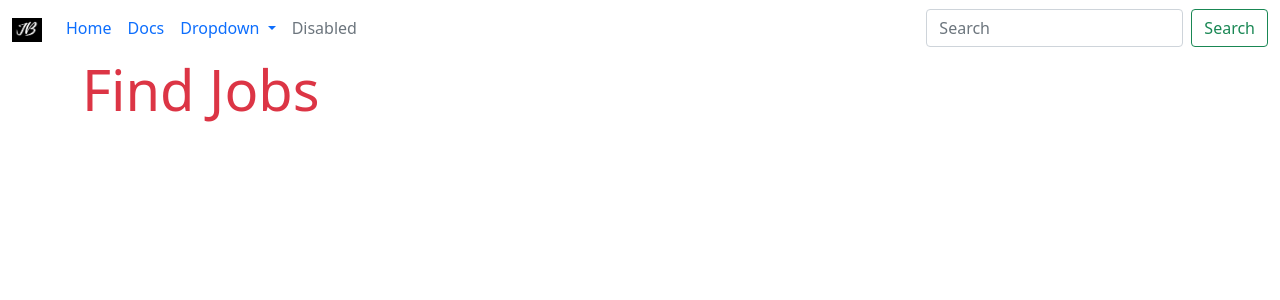
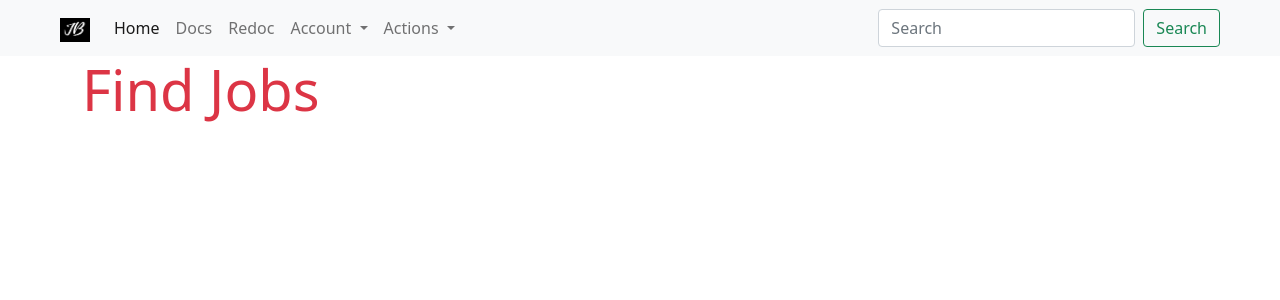
Before and after one commit to xychen35/job-portal, a FastAPI app: page / in a window 1280 px wide. Shown: the top 300 px of the page. Run offline with FastAPI, Linux system fonts and the light colour scheme; data that the repository does not hold is empty.

Commit message:
Updated code for search action

```diff
--- a/backend/db/repository/jobs.py
+++ b/backend/db/repository/jobs.py
@@ -36,3 +36,7 @@
     existing_job.delete(synchronize_session=False)
     db.commit()
     return 1
+
+def search_job_by_title(query: str, db: Session):
+    jobs = db.query(Job).filter(Job.title.contains(query))
+    return jobs
--- a/backend/templates/components/navbar.html
+++ b/backend/templates/components/navbar.html
@@ -1,7 +1,12 @@
-<nav class="navbar navbar-expand-lg bg-body-tertiary">
+<nav class="navbar navbar-expand-lg navbar-light bg-light px-5">
   <div class="container-fluid">
-    <a class="navbar-brand" href="#">
-        <img src="{{ url_for('static', path='images/logo.png')}}" alt="Jobboard navbar image", width="30", height="24">
+    <a class="navbar-brand" href="/">
+      <img
+        src="{{ url_for('static', path='images/logo.png') }}"
+        alt=""
+        width="30"
+        height="24"
+      />
     </a>
     <button
       class="navbar-toggler"
@@ -22,6 +27,9 @@
         <li class="nav-item">
           <a class="nav-link" href="/docs/">Docs</a>
         </li>
+        <li class="nav-item">
+          <a class="nav-link" href="/redoc/">Redoc</a>
+        </li>
         <li class="nav-item dropdown">
           <a
             class="nav-link dropdown-toggle"
@@ -30,22 +38,39 @@
             data-bs-toggle="dropdown"
             aria-expanded="false"
           >
-            Dropdown
+            Account
           </a>
           <ul class="dropdown-menu">
-            <li><a class="dropdown-item" href="#">Action</a></li>
-            <li><a class="dropdown-item" href="#">Another action</a></li>
-            <li><hr class="dropdown-divider" /></li>
-            <li><a class="dropdown-item" href="#">Something else here</a></li>
+            <li><a class="dropdown-item" href="/register/">Sign-up</a></li>
+            <li>
+              <a class="dropdown-item" href="/losgin/">Login</a>
+            </li>
           </ul>
         </li>
-        <li class="nav-item">
-          <a class="nav-link disabled">Disabled</a>
+        <li class="nav-item dropdown">
+          <a
+            class="nav-link dropdown-toggle"
+            href="#"
+            role="button"
+            data-bs-toggle="dropdown"
+            aria-expanded="false"
+          >
+            Actions
+          </a>
+          <ul class="dropdown-menu">
+            <li>
+              <a class="dropdown-item" href="/post-a-job/">Create a job post</a>
+            </li>
+            <li>
+              <a class="dropdown-item" href="/delete-job/">Delete a job</a>
+            </li>
+          </ul>
         </li>
       </ul>
-      <form class="d-flex" role="search">
+      <form class="d-flex" role="search" action="/search/">
         <input
           class="form-control me-2"
+          name="query"
           type="search"
           placeholder="Search"
           aria-label="Search"
--- a/backend/templates/jobs/homepage.html
+++ b/backend/templates/home/homepage.html
@@ -1,6 +1,9 @@
 {% extends "base/base.html" %} {% block title %}
 <title>New Job-board</title>
 {% endblock %} {% block content %}
+  {% with msg=msg %}
+    {% include "components/alerts.html" %}
+  {% endwith %}
 <div class="container">
   <h1 class="display-4 text-danger">Find Jobs</h1>
 
--- a/backend/webapps/base.py
+++ b/backend/webapps/base.py
@@ -6,6 +6,6 @@
 
 webapp_router = APIRouter()
 
-webapp_router.include_router(route_jobs.router, prefix = "", tags = ['home-page'])
+webapp_router.include_router(route_jobs.router, prefix = "", tags = ['jobs'])
 webapp_router.include_router(route_users.router, prefix = "", tags = ['users'])
 webapp_router.include_router(route_login.router, prefix = "", tags = ['auth'])
--- a/backend/webapps/jobs/route_jobs.py
+++ b/backend/webapps/jobs/route_jobs.py
@@ -8,11 +8,13 @@
 from webapps.jobs.forms import JobCreateForm
 from db.models.users import User
 from schemas.jobs import JobCreate
-from db.repository.jobs import create_new_job
+from db.repository.jobs import create_new_job, search_job_by_title
 from apis.version1.route_login import get_current_user_from_token
 from fastapi.security.utils import get_authorization_scheme_param
 
 from apis.version1.route_jobs import list_jobs
+
+from typing import Optional
 
 templates = Jinja2Templates(directory="templates")
 router = APIRouter(include_in_schema=False)
@@ -20,7 +22,7 @@
 @router.get("/")
 async def home(request: Request, db: Session=Depends(get_db), msg: str = None):
     jobs = retreive_all_jobs(db=db)
-    return templates.TemplateResponse("jobs/homepage.html", {"request": request, "jobs": jobs, "msg": msg})
+    return templates.TemplateResponse("home/homepage.html", {"request": request, "jobs": jobs, "msg": msg})
 
 @router.get("/detail/{id}")
 async def job_detail(id: int, request: Request, db: Session=Depends(get_db)):
@@ -57,3 +59,8 @@
 async def show_jobs_to_delete(request: Request, db: Session=Depends(get_db)):
     jobs = await list_jobs(db=db)
     return templates.TemplateResponse("jobs/show_jobs_to_delete.html", {"request": request, "jobs": jobs})
+
+@router.get("/search/")
+async def search_job(request: Request, query: Optional[str] = None, db: Session=Depends(get_db)):
+    jobs = search_job_by_title(query=query, db=db)
+    return templates.TemplateResponse("home/homepage.html", {"request": request, "jobs": jobs})
```
